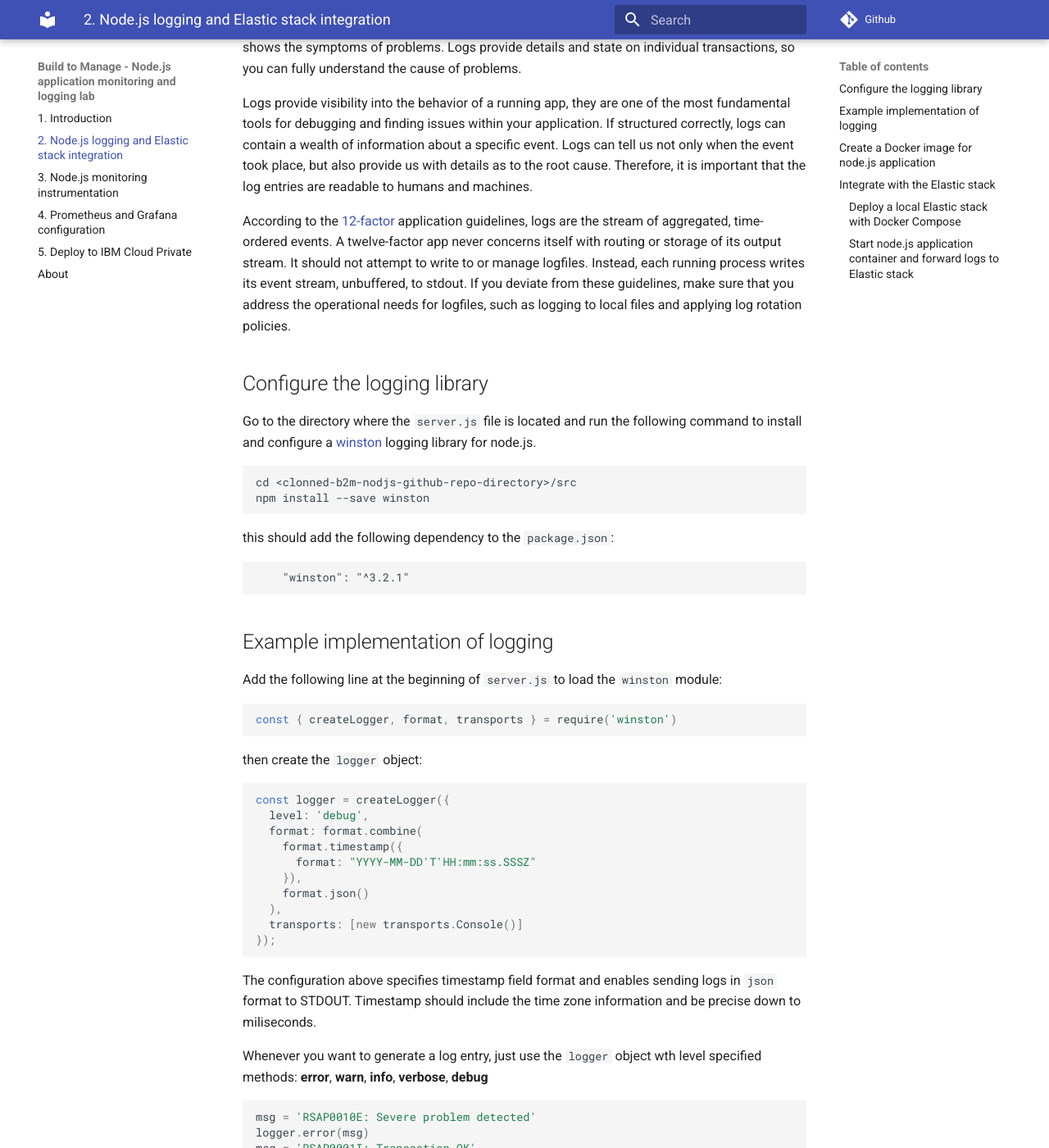
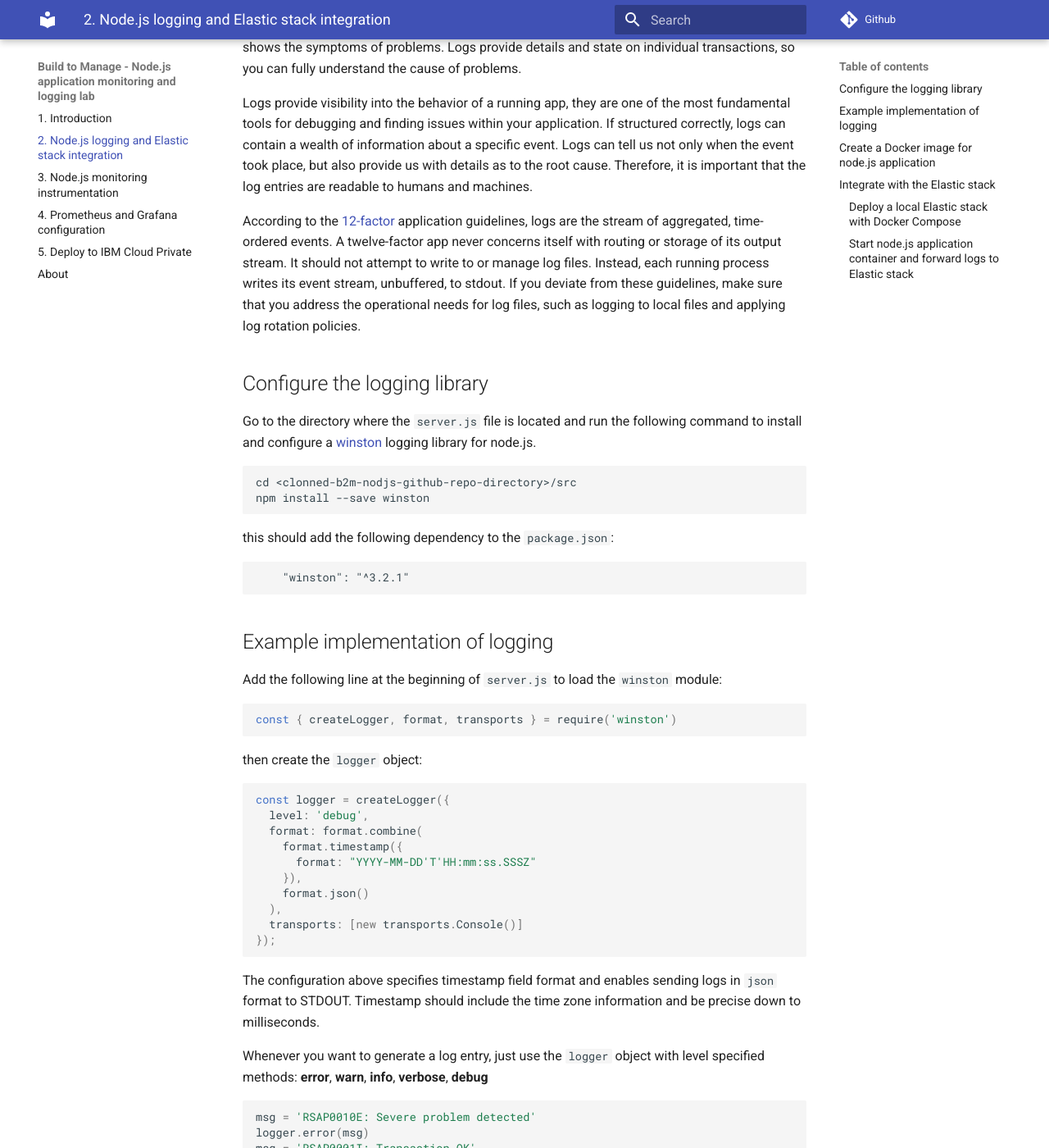
Before and after one commit to rafal-szypulka/b2m-nodejs, an MkDocs documentation site: the page built from docs/logging.md, in a window 1280 px wide and 1400 px high, scrolled down 211 px. Shown: the whole window at 82% size. Built offline with MkDocs 1.6.1 and Material for MkDocs 9.7.7, drawn with Linux system fonts in a browser that asks for light colours; some of the changed text lies outside the part shown.

Commit message:
Fixed typos in doc

````diff
--- a/docs/logging.md
+++ b/docs/logging.md
@@ -2,7 +2,7 @@
 
 Logs provide visibility into the behavior of a running app, they are one of the most fundamental tools for debugging and finding issues within your application. If structured correctly, logs can contain a wealth of information about a specific event. Logs can tell us not only when the event took place, but also provide us with details as to the root cause. Therefore, it is important that the log entries are readable to humans and machines.
 
-According to the [12-factor](https://12factor.net/) application guidelines, logs are the stream of aggregated, time-ordered events. A twelve-factor app never concerns itself with routing or storage of its output stream. It should not attempt to write to or manage logfiles. Instead, each running process writes its event stream, unbuffered, to stdout. If you deviate from these guidelines, make sure that you address the operational needs for logfiles, such as logging to local files and applying log rotation policies.
+According to the [12-factor](https://12factor.net/) application guidelines, logs are the stream of aggregated, time-ordered events. A twelve-factor app never concerns itself with routing or storage of its output stream. It should not attempt to write to or manage log files. Instead, each running process writes its event stream, unbuffered, to stdout. If you deviate from these guidelines, make sure that you address the operational needs for log files, such as logging to local files and applying log rotation policies.
 
 
 ## Configure the logging library
@@ -41,9 +41,9 @@
 ```
 
 The configuration above specifies timestamp field format and enables sending logs in `json` format to STDOUT.
-Timestamp should include the time zone information and be precise down to miliseconds.
+Timestamp should include the time zone information and be precise down to milliseconds.
 
-Whenever you want to generate a log entry, just use the `logger` object wth level specified methods: **error**, **warn**, **info**, **verbose**, **debug**
+Whenever you want to generate a log entry, just use the `logger` object with level specified methods: **error**, **warn**, **info**, **verbose**, **debug**
 
 ```js
 msg = 'RSAP0010E: Severe problem detected'
````
Also changed, not shown: other parts of docs/logging.md (+1 -1 lines), docs/index.md (+2 -2 lines), docs/monitoring-instrumentation.md (+1 -1 lines), site/index.html, site/logging/index.html, site/monitoring-instrumentation/index.html, site/search/search_index.json, 1 other file.
